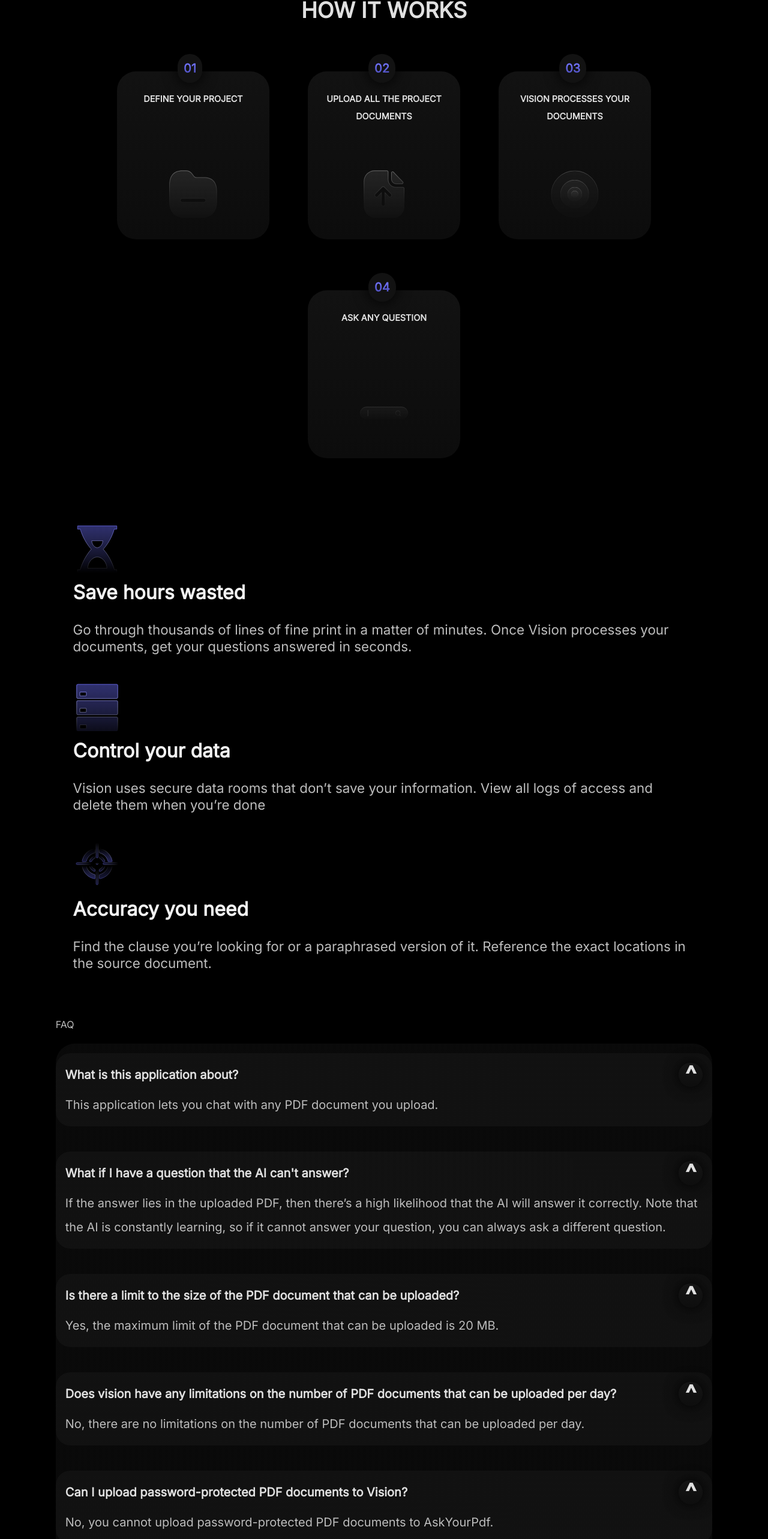
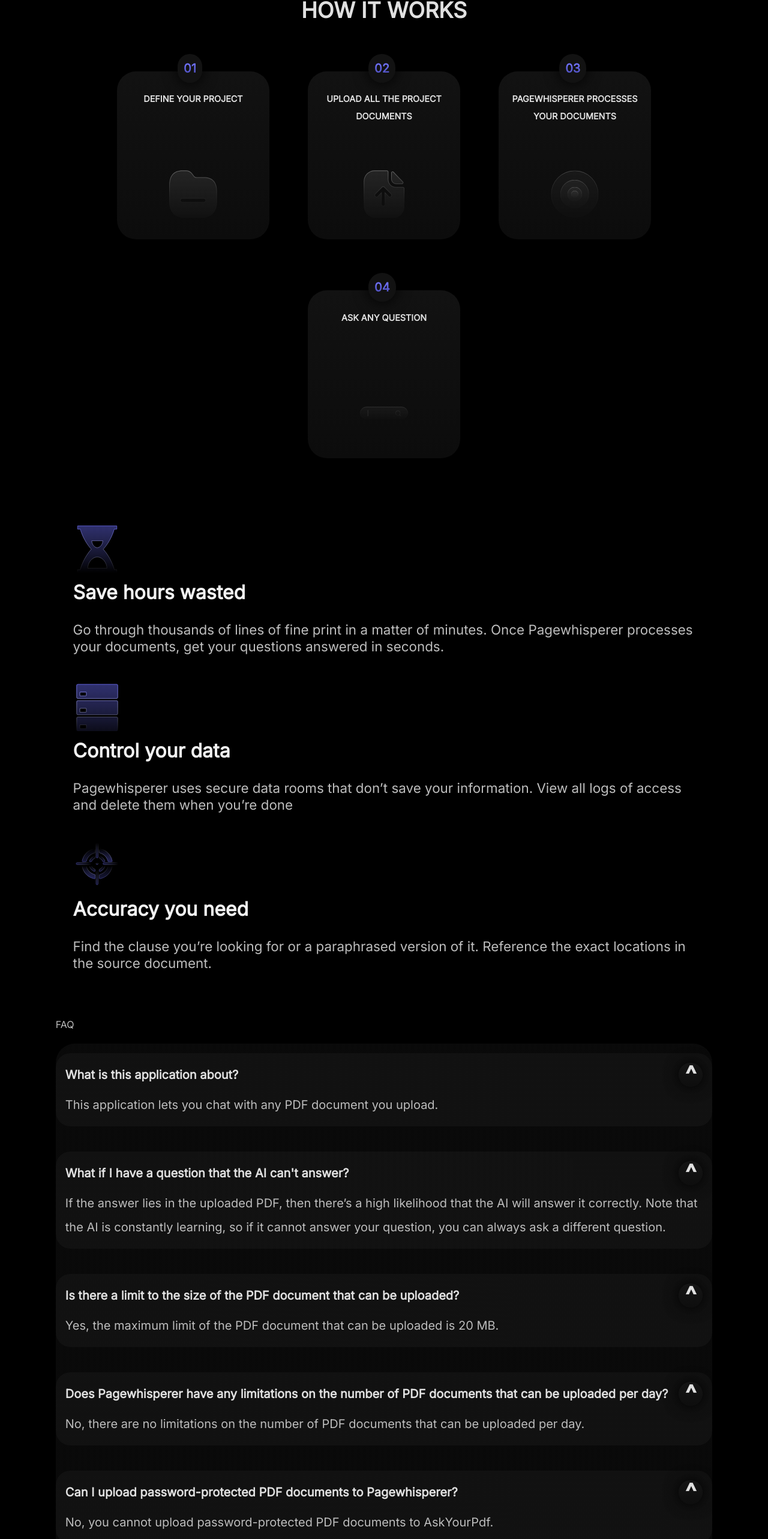
Before and after one commit to tayal121rebalance/JetosVision, a React (Create React App) app: page / in a window 1280 px wide. Shown: the part 1028-3594 px from the top of the page at 60% size. Built offline with nearby package versions, Linux system fonts and the light colour scheme.

Commit message:
Name change

```diff
--- a/src/components/FileUpload/index.js
+++ b/src/components/FileUpload/index.js
@@ -199,7 +199,7 @@
             </WorksContainerItem>
 
             <WorksContainerItem>
-              <WorksContainerText>Vision Processes your documents</WorksContainerText>
+              <WorksContainerText>Pagewhisperer Processes your documents</WorksContainerText>
               <WorkIcon>
                 <img src={process} alt="animg" />
               </WorkIcon>
@@ -225,7 +225,7 @@
               <img src={timer} alt="animg"/>
             </ItemIcon>
             <ItemHead>Save hours wasted</ItemHead>
-            <ItemPara>Go through thousands of lines of fine print in a matter of minutes. Once Vision processes your documents, get your questions answered in seconds.</ItemPara>
+            <ItemPara>Go through thousands of lines of fine print in a matter of minutes. Once Pagewhisperer processes your documents, get your questions answered in seconds.</ItemPara>
 
           </ItemSecion>
 
@@ -234,7 +234,7 @@
               <img src={data} alt="animg"/>
             </ItemIcon>
             <ItemHead>Control your data</ItemHead>
-            <ItemPara>Vision uses secure data rooms that don’t save your information. View all logs of access and delete them when you’re done</ItemPara>
+            <ItemPara>Pagewhisperer uses secure data rooms that don’t save your information. View all logs of access and delete them when you’re done</ItemPara>
 
           </ItemSecion>
 
@@ -280,7 +280,7 @@
             </ListItem>
 
             <ListItem>
-              <Question>Does vision have any limitations on the number of PDF documents that can be uploaded per day?
+              <Question>Does Pagewhisperer have any limitations on the number of PDF documents that can be uploaded per day?
                 <ArrowBox>
                   <Arrow>^</Arrow>
                 </ArrowBox>
@@ -289,7 +289,7 @@
             </ListItem>
 
             <ListItem>
-              <Question>Can I upload password-protected PDF documents to Vision?
+              <Question>Can I upload password-protected PDF documents to Pagewhisperer?
                 <ArrowBox>
                   <Arrow>^</Arrow>
                 </ArrowBox>
@@ -298,7 +298,7 @@
             </ListItem>
 
             <ListItem>
-              <Question>How long are the chat sessions saved on Vision?         <ArrowBox>
+              <Question>How long are the chat sessions saved on Pagewhisperer?         <ArrowBox>
                 <Arrow>^</Arrow>
               </ArrowBox>
               </Question>
@@ -306,12 +306,12 @@
             </ListItem>
 
             <ListItem>
-              <Question>Can I use vision on any device?
+              <Question>Can I use Pagewhisperer on any device?
                 <ArrowBox>
                   <Arrow>^</Arrow>
                 </ArrowBox>
               </Question>
-              <Answer>Yes, Vision is accessible from any device with an internet connection.</Answer>
+              <Answer>Yes, Pagewhisperer is accessible from any device with an internet connection.</Answer>
             </ListItem>
 
           </FaqList>
```
